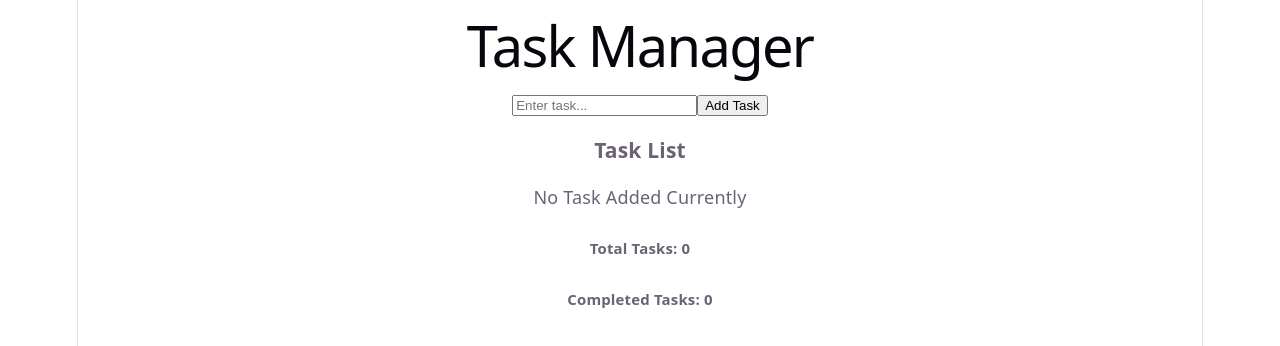
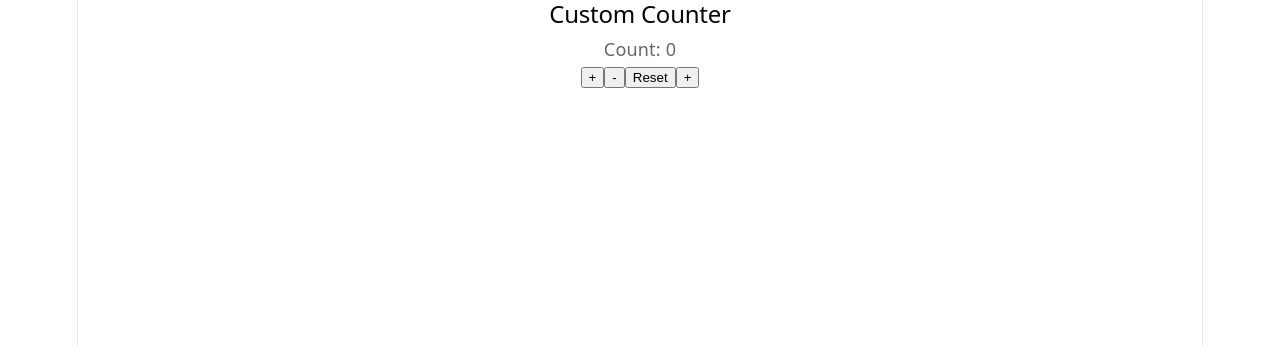
Before and after one commit to DipamPradhan/react19, a React (Vite) app in the folder STATE-DEMO/: page / in a window 1280 px wide. Shown: the top 346 px of the page. Built offline with nearby package versions, Linux system fonts and the light colour scheme.

Commit message:
Intro to customHooks

```diff
--- a/STATE-DEMO/src/App.jsx
+++ b/STATE-DEMO/src/App.jsx
@@ -12,6 +12,7 @@ import { CounterWithReducer } from "./CounterwithReducer";
 import { ShoppingCartWithReducer } from "./ShoppingCartWithReducer";
 import { CounterWithInit } from "./CounterWithInit";
 import { TaskManagerWithReducer } from "./TaskManagerWithReducer";
+import { CustomCounter } from "./CustomCounter";
 function App() {
   return (
     <>
@@ -28,7 +29,8 @@ function App() {
       <CounterWithReducer /> */}
       {/* <ShoppingCartWithReducer /> */}
       {/* <CounterWithInit /> */}
-      <TaskManagerWithReducer />
+      {/* <TaskManagerWithReducer /> */}
+      <CustomCounter />
     </>
   );
 }
--- /dev/null
+++ b/STATE-DEMO/src/CustomCounter.jsx
@@ -0,0 +1,39 @@
+import { useReducer } from "react";
+const init = (initial) => {
+  if (typeof initial === "function") {
+    return initial();
+  }
+  return initial;
+};
+const useStateCustom = (initialValue) => {
+  const reducer = (state, action) => {
+    if (typeof action === "function") {
+      return action(state);
+    }
+    return action;
+  };
+
+  const [state, dispatch] = useReducer(reducer, initialValue, init);
+  const setState = (newValue) => {
+    dispatch(newValue);
+  };
+
+  return [state, setState];
+};
+export const CustomCounter = () => {
+  const [count, setCount] = useStateCustom(0);
+  const [data, setData] = useStateCustom(() => {
+    console.log("Expensive");
+    return Array(100).fill(0);
+  });
+  return (
+    <div>
+      <h2>Custom Counter</h2>
+      <p>Count: {count}</p>
+      <button onClick={() => setCount(count + 1)}>+</button>
+      <button onClick={() => setCount(count - 1)}>-</button>
+      <button onClick={() => setCount(0)}>Reset</button>
+      <button onClick={() => setCount((prev) => prev + 1)}>+</button>
+    </div>
+  );
+};
--- a/STATE-DEMO/src/TaskManagerWithReducer.jsx
+++ b/STATE-DEMO/src/TaskManagerWithReducer.jsx
@@ -102,27 +102,7 @@ const reducer = (state, action) => {
 export const TaskManagerWithReducer = () => {
   const [state, dispatch] = useReducer(reducer, initialState);
   const [input, setInput] = useState("");
-  const tasks = [
-    {
-      id: 1,
-      title: "Wash Clothes",
-      status: STATUS.Pending,
-      priority: PRIORITY.Low,
-    },
-    {
-      id: 2,
-      title: "Buy Groceries",
-      status: STATUS.Pending,
-      priority: PRIORITY.Low,
-    },
-    { id: 3, title: "Run 10 KM", status: STATUS.Pending, priority: "Low" },
-    {
-      id: 4,
-      title: "Clean Bathroom",
-      status: STATUS.Pending,
-      priority: PRIORITY.Low,
-    },
-  ];
+
   return (
     <div>
       <h1>Task Manager</h1>
@@ -132,6 +112,7 @@ export const TaskManagerWithReducer = () => {
         value={input}
         onChange={(e) => setInput(e.target.value)}
       />
+
 
       <button
         onClick={() => {
```
